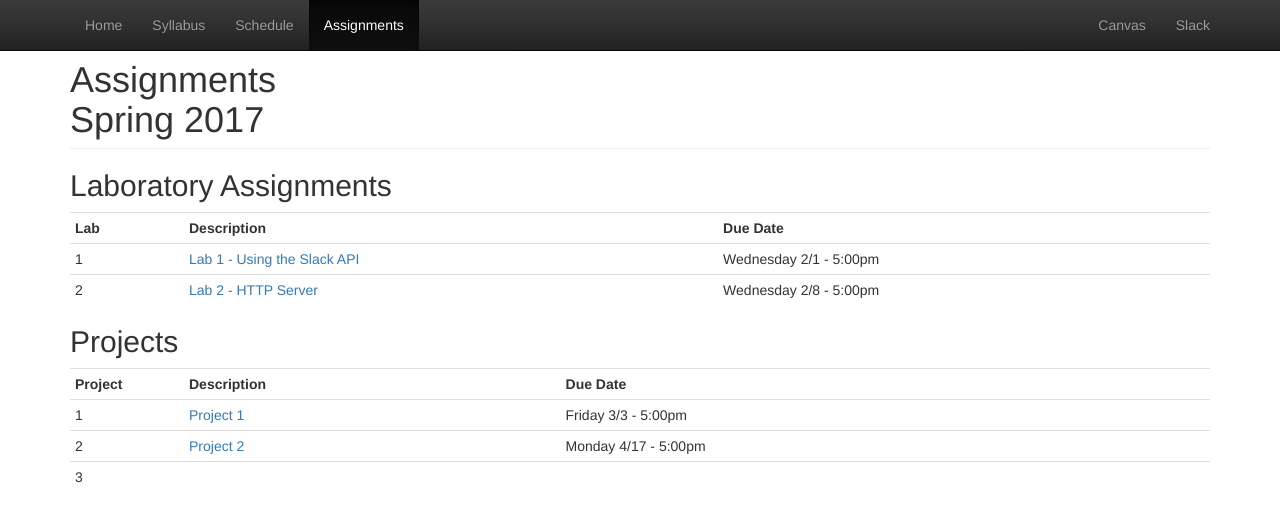
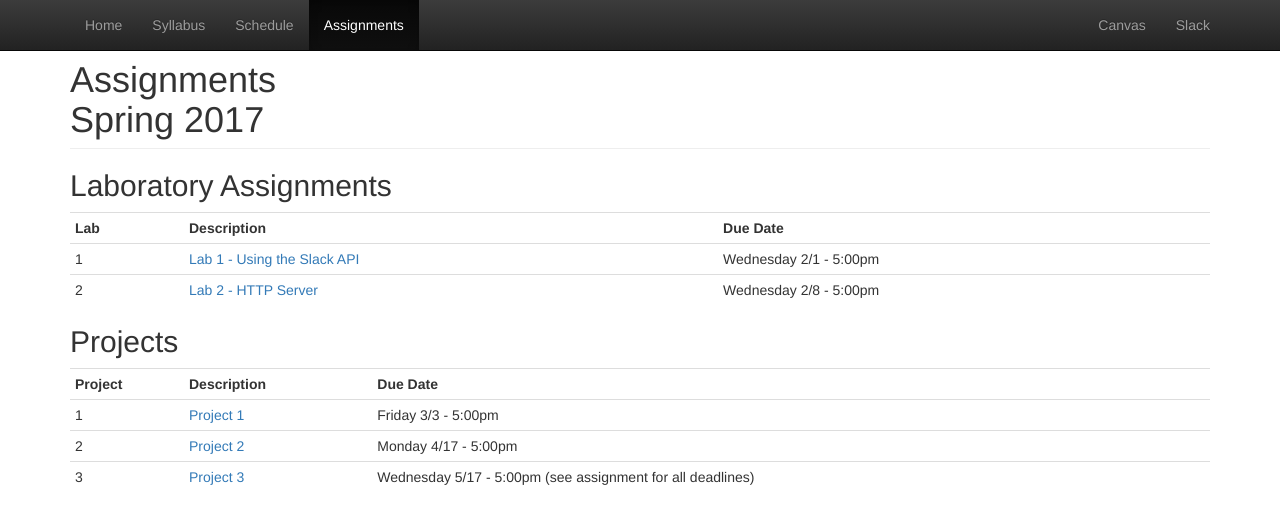
Before and after one commit to CS682-S17/cs682-s17.github.io, a Jekyll site: the page built from assignments.html, in a window 1280 px wide. Shown: the top 524 px of the page. Built offline with Jekyll 4.4.1, drawn with Linux system fonts in a browser that asks for light colours.

Commit message:
adding assignments

```diff
--- a/assignments.html
+++ b/assignments.html
@@ -50,8 +50,8 @@ title: Assignments
    </tr>
    <tr>
      <td>3</td>
-     <td></td>
-     <td></td>
+     <td><a href="https://github.com/CS682-S17/assignments/wiki/Project-3">Project 3</a><br/></td>
+     <td>Wednesday 5/17 - 5:00pm (see assignment for all deadlines)</td>
    </tr>
  </tbody>
 </table>
```
